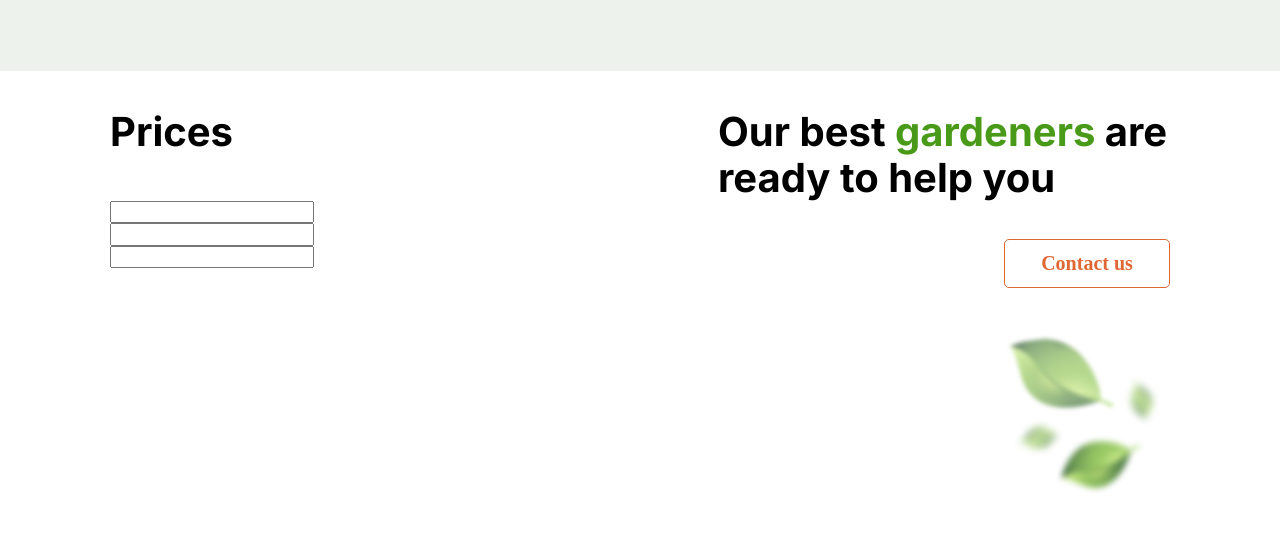
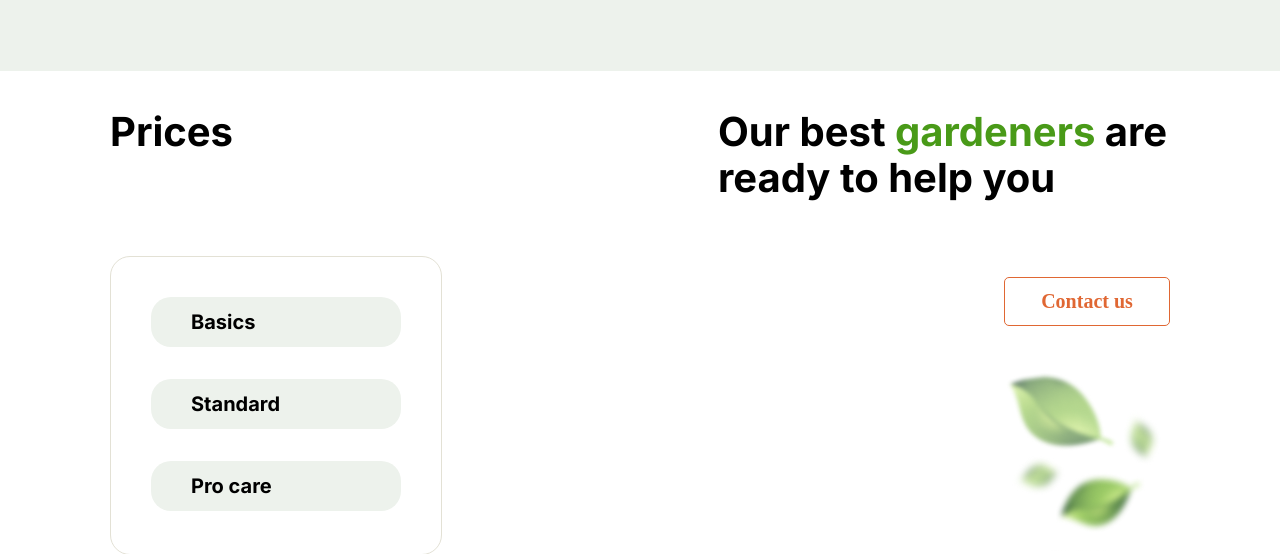
Before and after one commit to Maxxx1mHR/plants, a website: page plants/index.html in a window 1280 px wide. Shown: the part 3075-3629 px from the top of the page. Drawn offline with Linux system fonts and the light colour scheme; a web font is replaced by a local one.

Commit message:
feat: update prices section

```diff
--- a/plants/index.html
+++ b/plants/index.html
@@ -117,9 +117,9 @@
                 </div>
                 <div class="prices__wrapper">
                     <form action="#" class="prices__form">
-                        <input type="text">
-                        <input type="text">
-                        <input type="text">
+                        <input type="text" placeholder="Basics">
+                        <input type="text" placeholder="Standard">
+                        <input type="text" placeholder="Pro care">
                     </form>
                     <div class="prices__info">
                         <div class="prices__btn">Contact us</div>
--- a/plants/src/sass/blocks/_prices.scss
+++ b/plants/src/sass/blocks/_prices.scss
@@ -23,15 +23,38 @@
     &__wrapper {
         display: flex;
         justify-content: space-between;
+        padding: 0px 0 115px 0;
     }
     &__form {
+        margin-top: 55px;
         display: flex;
         flex-direction: column;
+        padding: 40px 40px 30px 40px;
+        border: 1px solid #E3E1D5;
+        border-radius: 20px;
+        input {
+            width: 250px;
+            height: 50px;
+            background: #EDF2EC;
+            border-radius: 20px;
+            border: none;
+            padding: 16px 40px;
+            font-family: 'Inter';
+            font-weight: 700;
+            font-size: 20px;
+            &:not(:first-child) {
+                margin-top: 32px;
+            }
+            &::placeholder {
+                color: #000000;
+            }
+        }
     }
     &__info {
         margin-top: 38px;
     }
     &__btn {
+        margin-top: 38px;
         font-family: 'Inika';
         font-weight: 700;
         font-size: 20px;
```
Also changed, not shown: plants/src/css/style.min.css.
